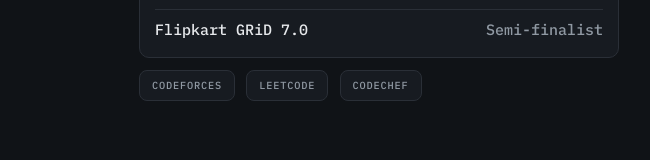
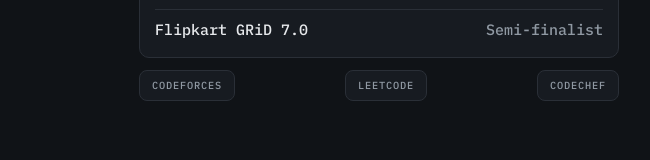
Before and after one commit to Ayush-142/Portfolio, a Next.js app: page / in a window 1280 px wide. Shown: the part 2161-2321 px from the top of the page, without its empty margins (336-986 px from the left). Built offline with nearby package versions, Linux system fonts and the light colour scheme.

Commit message:
modify coding profile

```diff
--- a/app/page.tsx
+++ b/app/page.tsx
@@ -53,7 +53,7 @@
           </ul>
         </div>
 
-        <div className="mt-3 flex flex-wrap gap-3">
+        <div className="mt-3 flex flex-wrap justify-between gap-3">
           {profile.codingProfiles.map((link) => (
             <a key={link.label} href={link.href} className="pill label">
               {link.label}
```
